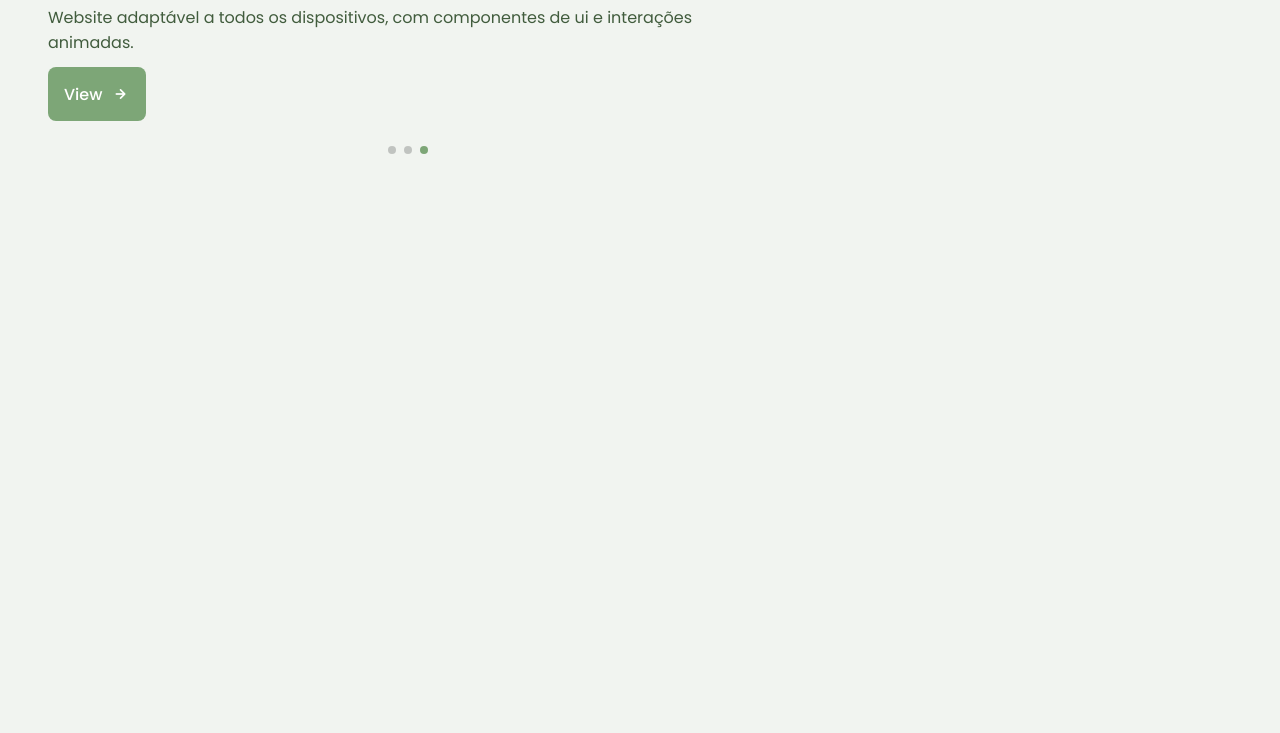
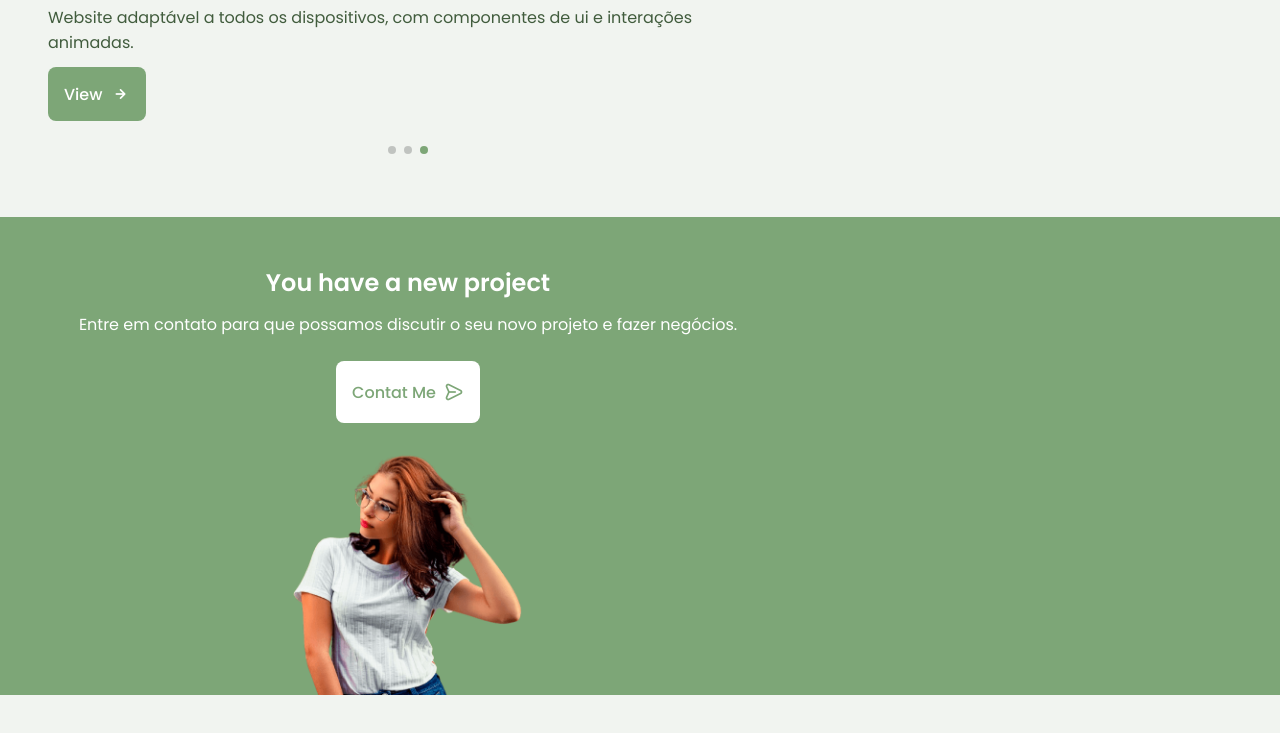
Before and after one commit to Caroline-A-Martins/Portfolio, a plain HTML site: page index.html in a window 1280 px wide. Shown: the part 3405-4138 px from the top of the page. Before the commit the page ends 3990 px from the top, so only its background shows below. Drawn offline with nearby package versions, Linux system fonts and the light colour scheme.

Commit message:
Add projects

```diff
--- a/assets/css/styles.css
+++ b/assets/css/styles.css
@@ -336,6 +336,15 @@ img {
   transition: .3s;
 }
 
+.button--white {
+  background-color: #fff;
+  color: var(--first-color);
+}
+
+.button--white:hover {
+  background-color: #fff;
+}
+
 .button--flex {
   display: inline-flex;
   align-items: center;
@@ -652,3 +661,32 @@ img {
 .swiper-pagination-bullet {
   outline: none;
 }
+
+/* PROJECT IN MIND */
+.project {
+  text-align: center;
+}
+
+.project__bg {
+  background-color: var(--first-color-second);
+  padding-top: 3rem;
+}
+
+.project__title {
+  font-size: var(--h2-font-size);
+  margin-bottom: var(--mb-0-75);
+}
+
+.project__description {
+  margin-bottom: var(--mb-1-5);
+}
+
+.project__title,
+.project__description {
+  color: #fff;
+}
+
+.project__img {
+  width: 232px;
+  justify-self: center;
+}
--- a/index.html
+++ b/index.html
@@ -633,14 +633,20 @@
 
                 </div>
             </section>
-
-
-
-
-
-
             <!-- PROJECT IN MIND -->
             <section class="project section">
+                <div class="project__bg">
+                    <div class="project__container container grid">
+                        <div class="project__data">
+                            <h2 class="project__title">You have a new project</h2>
+                            <p class="project__description">Entre em contato para que possamos discutir o seu novo projeto e fazer negócios.</p>
+                            <a href="#contact" class="button button--flex button--white">Contat Me
+                                <i class="uil uil-message project__icon button__icon"></i>
+                            </a>
+                        </div>
+                        <img src="assets/img/project.png" alt="" class="project__img">
+                    </div>
+                </div>
 
             </section>
 
```
